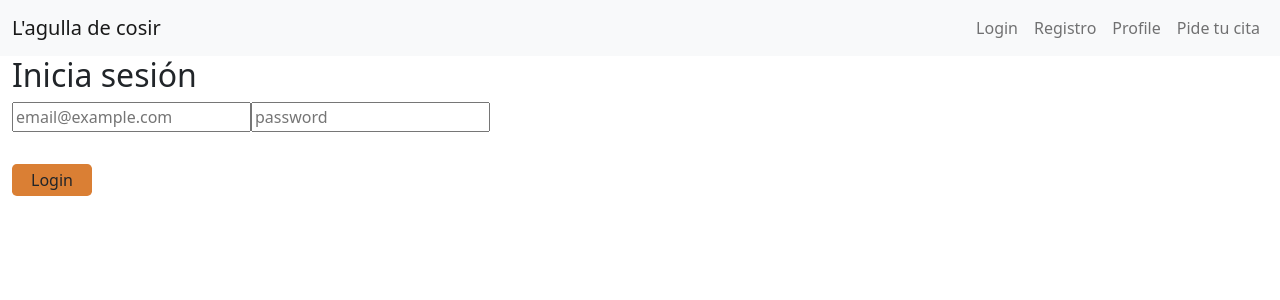
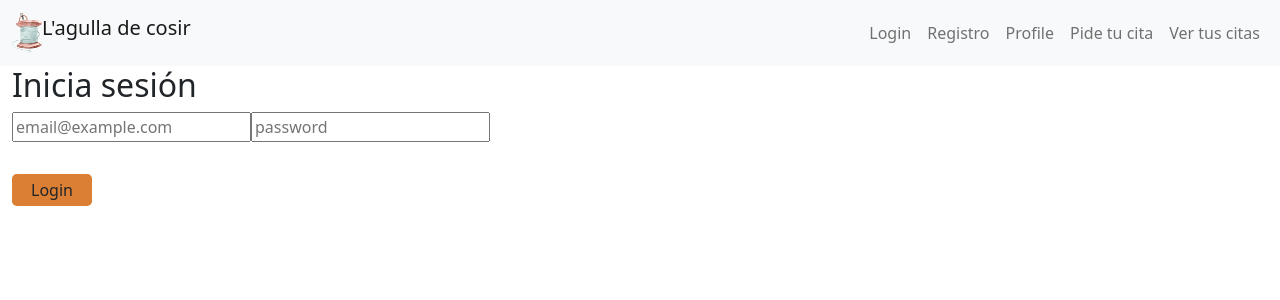
Before and after one commit to PaulaRibelles/front-web-L-agulla-de-cosir, a React (Vite) app: page /login in a window 1280 px wide. Shown: the top 300 px of the page. Built offline with nearby package versions, Linux system fonts and the light colour scheme.

Commit message:
feat: Created Client appointment page

```diff
--- a/src/common/BarraNav/BarraNav.jsx
+++ b/src/common/BarraNav/BarraNav.jsx
@@ -5,12 +5,22 @@ import Navbar from 'react-bootstrap/Navbar';
 
 import { Link } from 'react-router-dom';
 
+import iconAgulla from '../../img/L-agulla.png'
+
 export const BarraNav = () => {
     return (
 
     <Navbar bg="light" expand="lg">
         <Container fluid>
-            <Navbar.Brand as={Link} to='/'>L'agulla de cosir</Navbar.Brand>
+            <Navbar.Brand as={Link} to='/'>
+            <img
+                alt="iconAgulla"
+                src={iconAgulla}
+                width="30"
+                height="40"
+                className="d-inline-block align-top"
+            />
+                L'agulla de cosir</Navbar.Brand>
             <Navbar.Toggle aria-controls="responsive-navbar-nav" />
             <Navbar.Collapse id="responsive-navbar-nav">
                 <Nav className="me-auto">
@@ -20,6 +30,7 @@ export const BarraNav = () => {
                     <Nav.Link as={Link} to={'/register'}>Registro</Nav.Link>
                     <Nav.Link as={Link} to={'/profile'}>Profile</Nav.Link>
                     <Nav.Link as={Link} to={'/appointment'}>Pide tu cita</Nav.Link>
+                    <Nav.Link as={Link} to={'/appointment-client'}>Ver tus citas</Nav.Link>
                 </Nav>
             </Navbar.Collapse>
         </Container>
--- a/src/services/apiCalls.js
+++ b/src/services/apiCalls.js
@@ -50,3 +50,12 @@ export const myAppointment = async (body, token) => {
     };
     return await axios.post(`${root}/appointment/create`, body, config);
 }
+
+export const bringAppointments = async (token) => {
+    let config = {
+        headers: {
+            'Authorization': `Bearer, ${token}`,
+        }
+    };
+    return await axios.get(`${root}/appointment/getClient`, config);
+}
```
Also changed, not shown: src/pages/userAppointment/userAppointment.jsx (added, +53 -0 lines).
